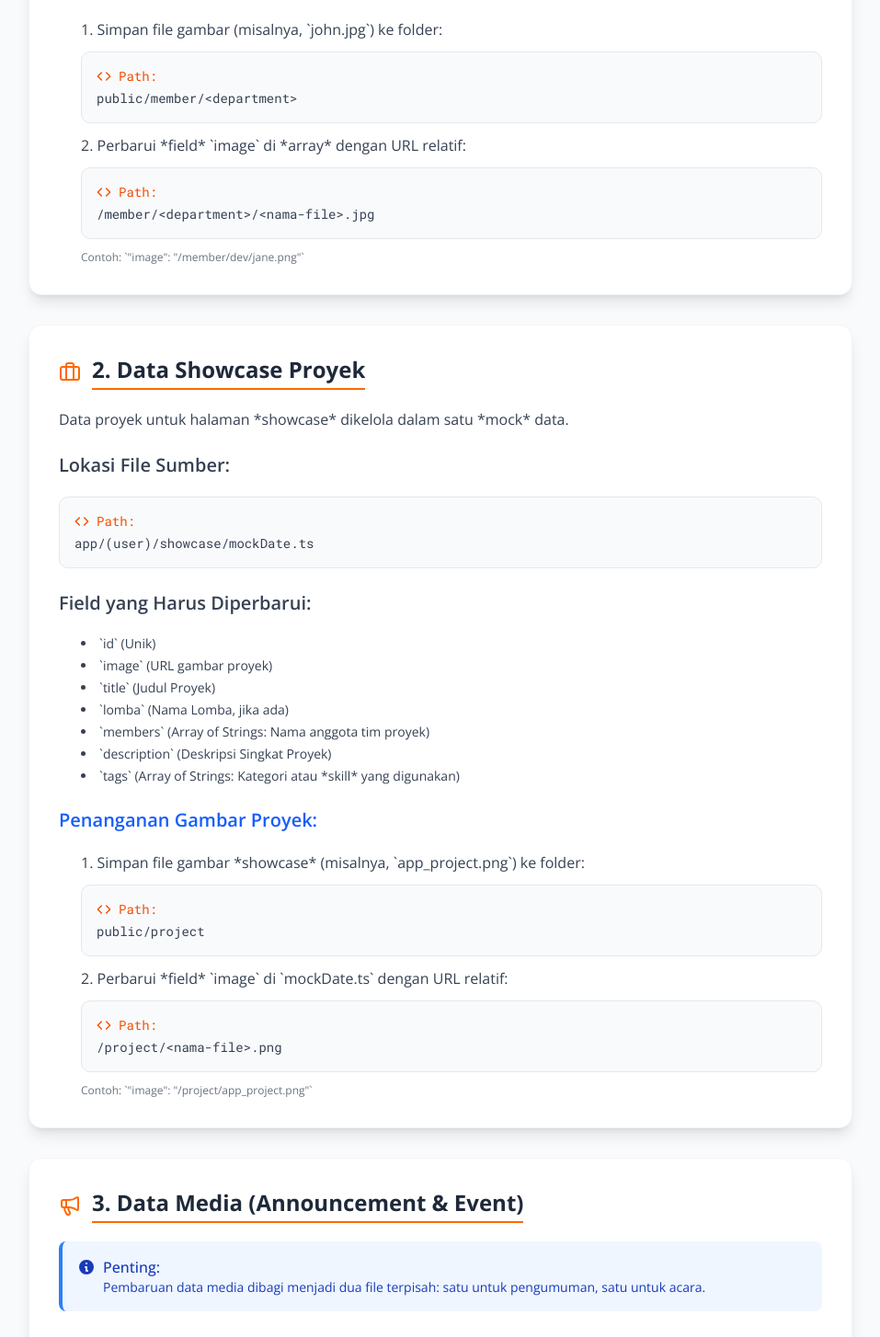
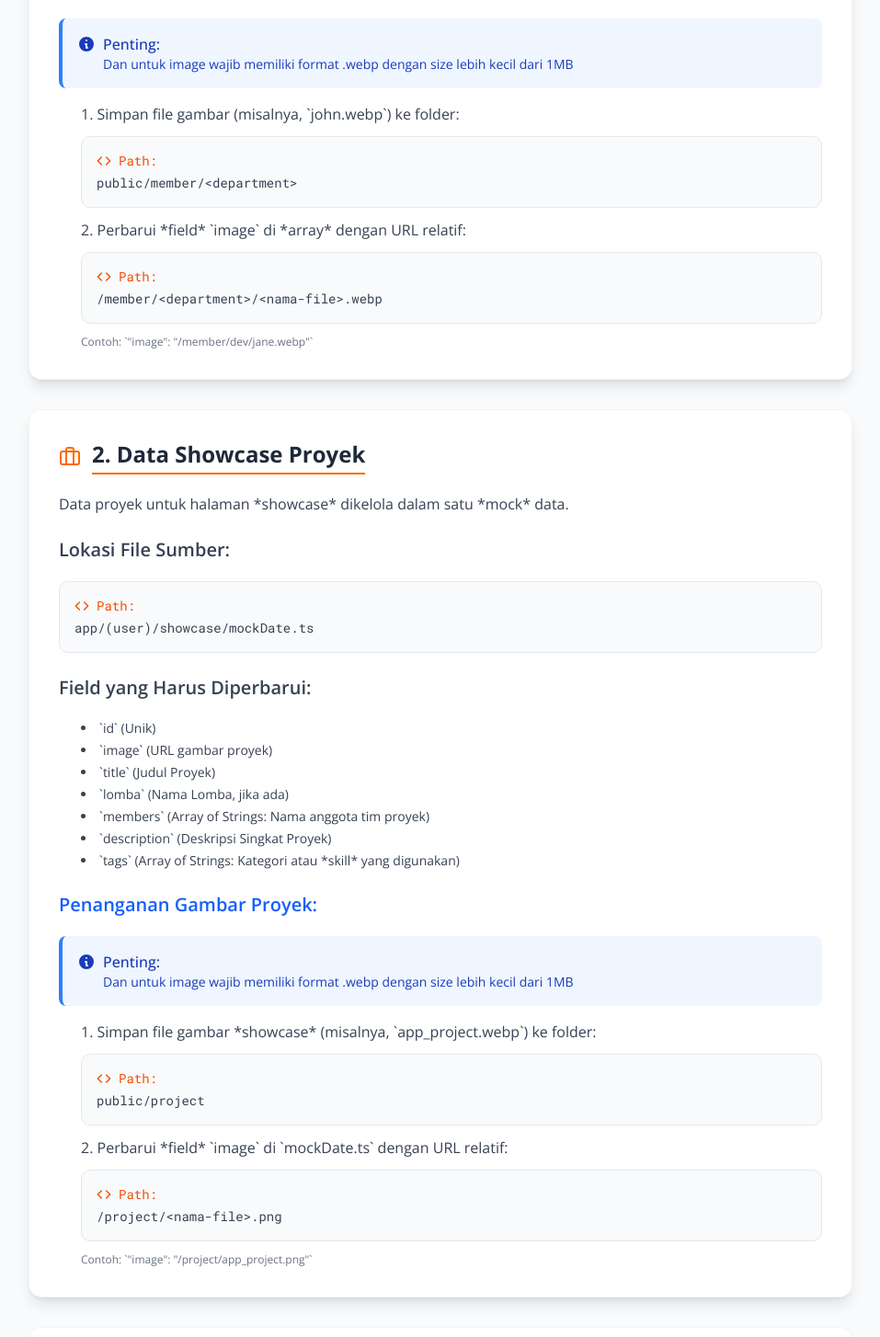
Before and after one commit to WEBUVICS/frontend, a Next.js app: page /docs in a window 1280 px wide. Shown: the part 810-2264 px from the top of the page at 92% size, without its empty margins (161-1118 px from the left). Built offline with nearby package versions, Linux system fonts and the light colour scheme.

Commit message:
menambahkan format image dan siz di docs

```diff
--- a/app/docs/page.tsx
+++ b/app/docs/page.tsx
@@ -76,13 +76,16 @@ export default function DocsPage() {
                     </ol>
 
                     <h3 className="text-xl font-semibold mt-6 text-blue-600">Penanganan Gambar Anggota:</h3>
+                    <InfoAlert>
+                        Dan untuk image wajib memiliki format .webp dengan size lebih kecil dari 1MB
+                    </InfoAlert>
                     <ol className="list-decimal list-inside ml-6 space-y-3">
-                        <li>Simpan file gambar (misalnya, `john.jpg`) ke folder:
+                        <li>Simpan file gambar (misalnya, `john.webp`) ke folder:
                             <CodeBlock>public/member/&lt;department&gt;</CodeBlock>
                         </li>
                         <li>Perbarui *field* `image` di *array* dengan URL relatif:
-                            <CodeBlock>{"/member/<department>/<nama-file>.jpg"}</CodeBlock>
-                            <span className="text-xs text-gray-500 block mt-1">Contoh: `"image": "/member/dev/jane.png"`</span>
+                            <CodeBlock>{"/member/<department>/<nama-file>.webp"}</CodeBlock>
+                            <span className="text-xs text-gray-500 block mt-1">Contoh: `"image": "/member/dev/jane.webp"`</span>
                         </li>
                     </ol>
                 </SectionCard>
@@ -109,8 +112,11 @@ export default function DocsPage() {
                     </ul>
 
                     <h3 className="text-xl font-semibold mt-6 text-blue-600">Penanganan Gambar Proyek:</h3>
+                    <InfoAlert>
+                        Dan untuk image wajib memiliki format .webp dengan size lebih kecil dari 1MB
+                    </InfoAlert>
                     <ol className="list-decimal list-inside ml-6 space-y-3">
-                        <li>Simpan file gambar *showcase* (misalnya, `app_project.png`) ke folder:
+                        <li>Simpan file gambar *showcase* (misalnya, `app_project.webp`) ke folder:
                             <CodeBlock>public/project</CodeBlock>
                         </li>
                         <li>Perbarui *field* `image` di `mockDate.ts` dengan URL relatif:
@@ -126,7 +132,7 @@ export default function DocsPage() {
                     icon={<Megaphone className="w-6 h-6 text-orange-500" />}
                 >
                     <InfoAlert>
-                        Pembaruan data media dibagi menjadi dua file terpisah: satu untuk pengumuman, satu untuk acara.
+                        Pembaruan data media dibagi menjadi dua file terpisah: satu untuk pengumuman, satu untuk acara. Dan untuk image wajib memiliki format .webp dengan size lebih kecil dari 1MB
                     </InfoAlert>
 
                     <h3 className="text-xl font-semibold mt-6 text-gray-700">3.1. Announcement (Pengumuman)</h3>
@@ -139,7 +145,7 @@ export default function DocsPage() {
                     <CodeBlock>public/announcement</CodeBlock>
                     {/* END PERBAIKAN */}
 
-                    <CodeBlock className="mt-1 text-xs">Contoh URL: `"image": "/announcement/poster_rapat.jpg"`</CodeBlock>
+                    <CodeBlock className="mt-1 text-xs">Contoh URL: `"image": "/announcement/poster_rapat.webp"`</CodeBlock>
 
                     <h3 className="text-xl font-semibold mt-6 text-gray-700">3.2. Event (Acara)</h3>
                     <h4 className="font-semibold mt-2">Lokasi File:</h4>
@@ -151,7 +157,7 @@ export default function DocsPage() {
                     <CodeBlock>public/event</CodeBlock>
                     {/* END PERBAIKAN */}
 
-                    <CodeBlock className="mt-1 text-xs">Contoh URL: `"image": "/event/webinar_poster.png"`</CodeBlock>
+                    <CodeBlock className="mt-1 text-xs">Contoh URL: `"image": "/event/webinar_poster.webp"`</CodeBlock>
                 </SectionCard>
 
                 {/* --- Bagian 4: Frequently Asked Questions (FAQ) (Tidak Ada Perubahan) --- */}
```
